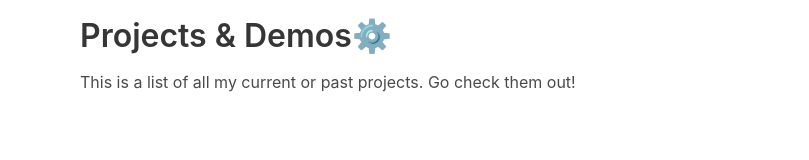
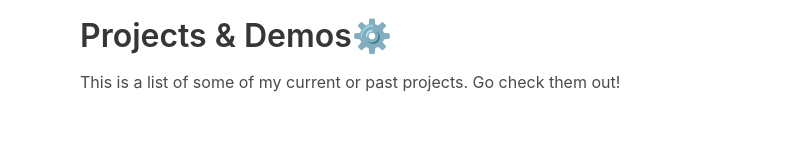
Before and after one commit to Tiim/Tiim.github.io, a Vue app: page /projects in a window 1280 px wide. Shown: the part 162-322 px from the top of the page, without its empty margins (32-841 px from the left). Built offline with nearby package versions, Linux system fonts and the light colour scheme.

Commit message:
change some wording

```diff
--- a/src/views/ProjectsPage.vue
+++ b/src/views/ProjectsPage.vue
@@ -2,7 +2,7 @@
   <div>
     <div class="section content">
       <h1>Projects &amp; Demos⚙️</h1>
-      <p>This is a list of all my current or past projects. Go check them out!</p>
+      <p>This is a list of some of my current or past projects. Go check them out!</p>
     </div>
     <div class="section content">
       <h2>Projects</h2>
```
